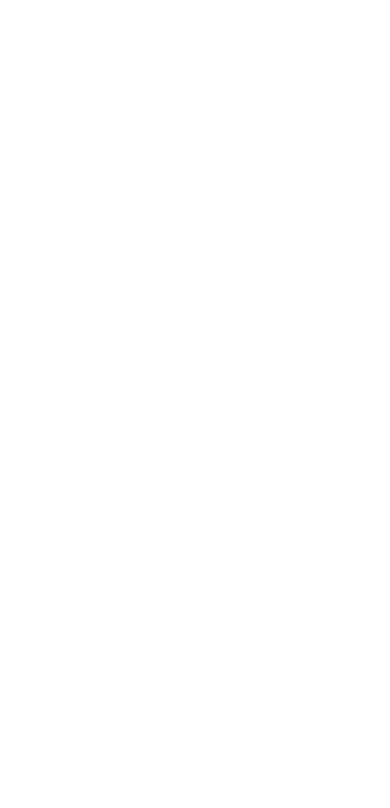
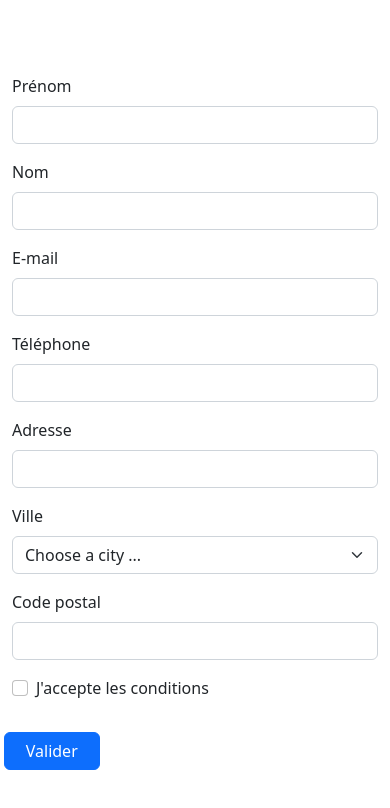
Before and after one commit to MatVD/projetFormJS, a plain HTML site: page index.html in a window 390 px wide. Drawn offline with nearby package versions, Linux system fonts and the light colour scheme.

Commit message:
formCompleted

```diff
--- a/index.html
+++ b/index.html
@@ -5,19 +5,90 @@
     <meta http-equiv="X-UA-Compatible" content="IE=edge" />
     <meta name="viewport" content="width=device-width, initial-scale=1.0" />
     <title>ProjetFormJS</title>
+    <!-- CSS only -->
+    <link href="https://cdn.jsdelivr.net/npm/bootstrap@5.2.0-beta1/dist/css/bootstrap.min.css" rel="stylesheet" integrity="sha384-0evHe/X+R7YkIZDRvuzKMRqM+OrBnVFBL6DOitfPri4tjfHxaWutUpFmBp4vmVor" crossorigin="anonymous">
+    <!-- My Css -->
     <link rel="stylesheet" href="styles.css" />
   </head>
 
   <body>
+    <div class="container d-flex flex-column min-vh-100 justify-content-center align-items-center">
 
-    <main id="mainContainer">
+        <form class="row g-3 needs-validation" id="lessonForm" novalidate>
+            <div class="col-md-6">
+                <label for="firstname" class="form-label">Prénom</label>
+                <input type="text" class="form-control" name="firstName" id="firstName">
+                <div class="invalid-feedback">
+                    Veuillez saisir votre prénom.
+                </div>
+            </div>
+            <div class="col-md-6">
+                <label for="lastname" class="form-label">Nom</label>
+                <input type="text" class="form-control" name="lastName" id="lastName">
+                <div class="invalid-feedback">
+                    Veuillez saisir votre nom.
+                </div>
+            </div>
+            <div class="col-md-6">
+                <label for="email" class="form-label">E-mail</label>
+                <input type="email" class="form-control" name="email" id="email">
+                <div class="invalid-feedback">
+                    Veuillez saisir votre e-mail.
+                </div>
+            </div>
+            <div class="col-md-6">
+                <label for="phoneNumber" class="form-label">Téléphone</label>
+                <input type="email" class="form-control" name="phoneNumber" id="phoneNumber">
+                <div class="invalid-feedback">
+                    Veuillez saisir votre numéro de téléphone.
+                </div>
+            </div>
+            <div class="col-md-6">
+                <label for="address" class="form-label">Adresse</label>
+                <input type="email" class="form-control" name="address" id="address">
+                <div class="invalid-feedback">
+                    Veuillez saisir votre adresse.
+                </div>
+            </div>
+            <div class="col-md-6">
+                <label for="city" class="form-label">Ville</label>
+                <select class="form-select" name="city" id="city">
+                    <option selected disabled value="">Choose a city ...</option>
+                    <option>Paris</option>
+                    <option>Lyon</option>
+                    <option>Marseille</option>
+                    <option>Lille</option>
+                </select>
+                <div class="invalid-feedback">
+                    Veuillez choisir une ville.
+                </div>
+            </div>
+            <div class="col-md-6">
+                <label for="postcode" class="form-label">Code postal</label>
+                <input type="text" class="form-control" name="postCode" id="postCode">
+                <div class="invalid-feedback">
+                    Veuillez saisir votre code postal.
+                </div>
+            </div>
+            <div class="col-12">
+                <div class="mb-3 form-check">
+                    <label class="form-check-label" for="conditions">J'accepte les conditions</label>
+                    <input type="checkbox" class="form-check-input" id="conditions" name="conditions">
+                    <div class="invalid-feedback">
+                        Merci de lire les conditions avant de valider le formulaire.
+                    </div>
+                </div>
+            </div>
+            <button type="submit" class="btn btn-primary w-25">Valider</button>
+        </form>
+    </div>
 
-      <div id="formContainer">
-        <form method="get" action="main.js"></form>
-      </div>
 
-    </main>
+    <!-- JavaScript Bundle with Popper -->
+    <script src="https://cdn.jsdelivr.net/npm/bootstrap@5.2.0-beta1/dist/js/bootstrap.bundle.min.js" integrity="sha384-pprn3073KE6tl6bjs2QrFaJGz5/SUsLqktiwsUTF55Jfv3qYSDhgCecCxMW52nD2" crossorigin="anonymous"></script>
 
+    <!-- App.js -->
     <script src="main.js"></script>
+
   </body>
 </html>
```
